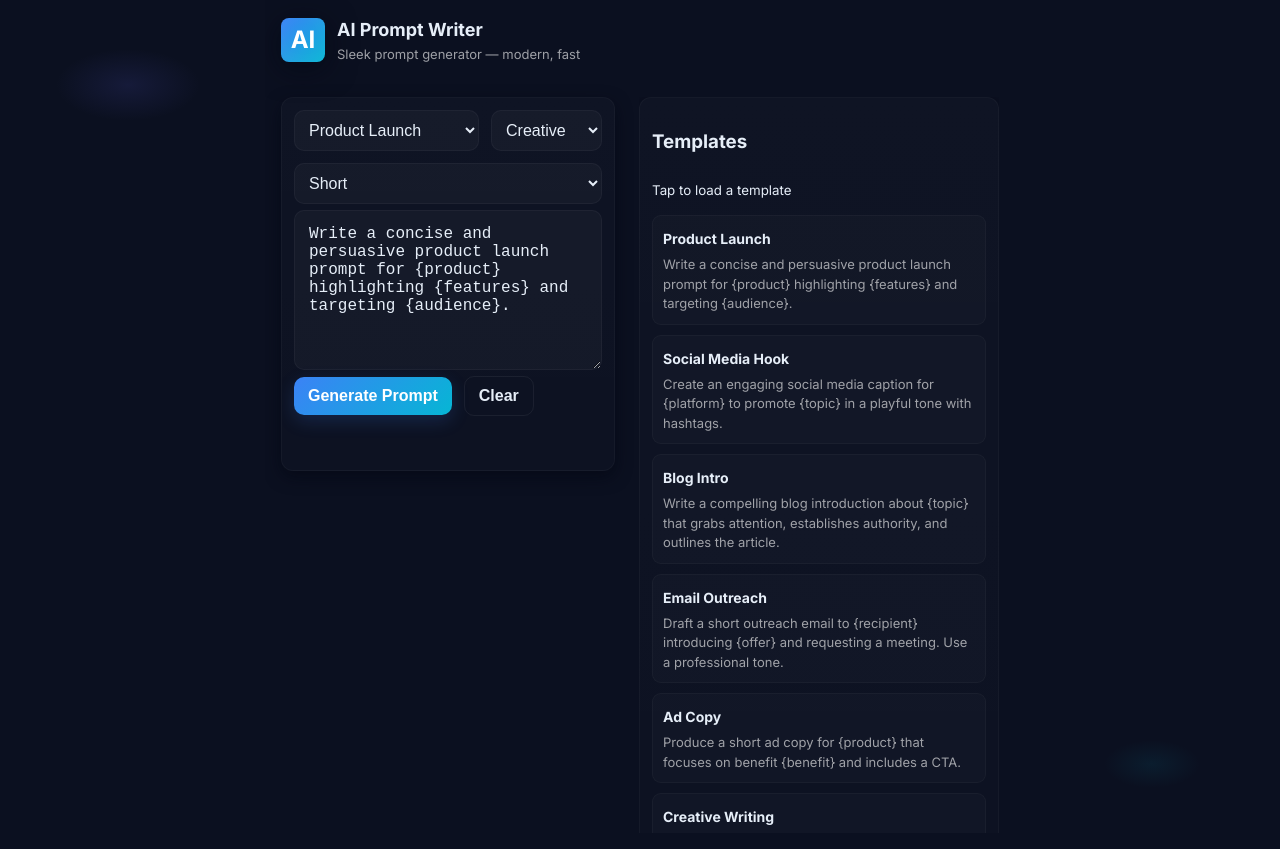
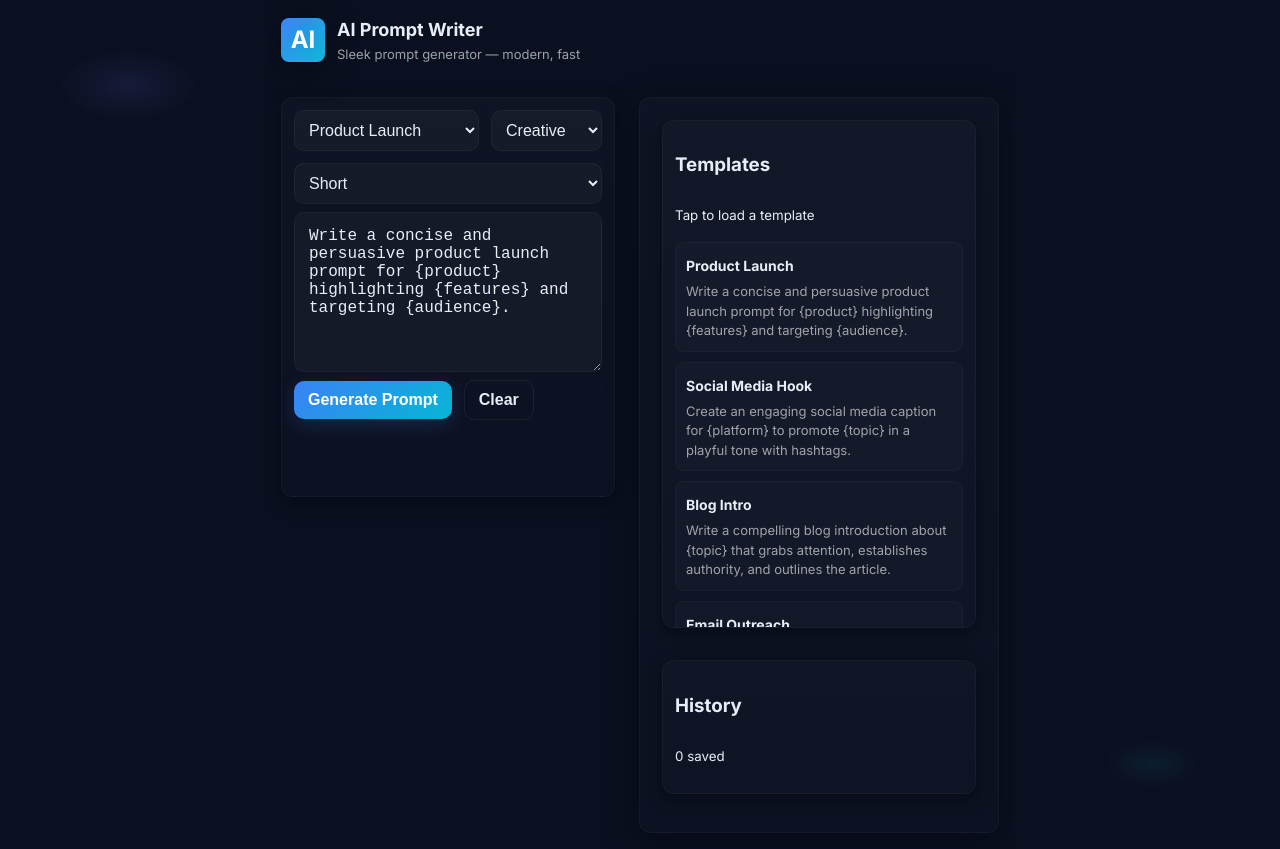
Before and after one commit to gabezigo/AiPromptGenerator, a React (Create React App) app: page / in a window 1280 px wide. Built offline with nearby package versions, Linux system fonts and the light colour scheme; the HTML template or start-up script is replaced by a standard one.

Commit message:
Update index.css

```diff
--- a/src/index.css
+++ b/src/index.css
@@ -47,6 +47,28 @@ body {
   overflow-x: hidden;
 }
 
+/* Prevent overlap by ensuring the main and sidebar grow and have spacing */
+.main-panel,
+.sidebar {
+  background: linear-gradient(
+    180deg,
+    rgba(255, 255, 255, 0.02),
+    rgba(255, 255, 255, 0.01)
+  );
+  border-radius: var(--radius);
+  box-shadow: 0 0.8rem 3rem var(--shadow);
+  border: 0.1rem solid rgba(255, 255, 255, 0.03);
+  padding: 2.2rem;
+  display: flex;
+  flex-direction: column;
+  gap: 1.6rem;
+  max-width: 100%;
+  overflow-wrap: break-word;
+  overflow-x: hidden;
+  min-height: 40rem; /* enough height for content */
+  box-sizing: border-box;
+}
+
 .header {
   grid-column: 1 / -1;
   display: flex;
@@ -86,25 +108,7 @@ body {
   margin-top: 0.2rem;
 }
 
-/* Main */
-.main-panel {
-  background: linear-gradient(
-    180deg,
-    rgba(255, 255, 255, 0.02),
-    rgba(255, 255, 255, 0.01)
-  );
-  border-radius: var(--radius);
-  padding: 2.2rem;
-  box-shadow: 0 0.8rem 3rem var(--shadow);
-  border: 0.1rem solid rgba(255, 255, 255, 0.03);
-  display: flex;
-  flex-direction: column;
-  gap: 1.2rem;
-  max-width: 100%;
-  overflow-wrap: break-word;
-  overflow-x: hidden;
-}
-
+/* Controls */
 .controls {
   display: flex;
   gap: 1.2rem;
@@ -124,6 +128,7 @@ body {
   box-sizing: border-box;
 }
 
+/* Textarea */
 .textarea {
   background: rgba(255, 255, 255, 0.03);
   border: 0.1rem solid rgba(255, 255, 255, 0.04);
@@ -140,10 +145,12 @@ body {
   overflow-x: hidden;
 }
 
+/* Actions */
 .actions {
   display: flex;
   gap: 1.2rem;
   align-items: center;
+  flex-wrap: wrap;
 }
 
 .btn {
@@ -195,6 +202,7 @@ body {
   max-width: 100%;
   overflow-wrap: break-word;
   overflow-x: hidden;
+  box-sizing: border-box;
 }
 
 /* Result Header */
@@ -220,8 +228,13 @@ body {
   overflow-y: auto;
   max-width: 100%;
   box-sizing: border-box;
+  min-height: 40rem;
+  display: flex;
+  flex-direction: column;
+  gap: 1.6rem;
 }
 
+/* Panels inside sidebar */
 .panel {
   background: linear-gradient(
     180deg,
@@ -232,15 +245,17 @@ body {
   padding: 1.2rem;
   box-shadow: 0 0.6rem 1.6rem var(--shadow);
   border: 0.1rem solid rgba(255, 255, 255, 0.03);
-  margin-bottom: 1.2rem;
+  margin-bottom: 1.6rem;
   display: flex;
   flex-direction: column;
-  gap: 0.6rem;
+  gap: 0.8rem;
   max-width: 100%;
   overflow-wrap: break-word;
   overflow-x: hidden;
+  box-sizing: border-box;
 }
 
+/* Templates list */
 .templates {
   display: flex;
   flex-direction: column;
@@ -331,9 +346,12 @@ body {
     max-height: none;
     overflow: visible;
     margin-top: 1.6rem;
+    min-height: auto;
   }
 
-  .main-panel {
+  .main-panel,
+  .sidebar {
+    min-height: auto;
     padding: 1.4rem;
   }
 
```
